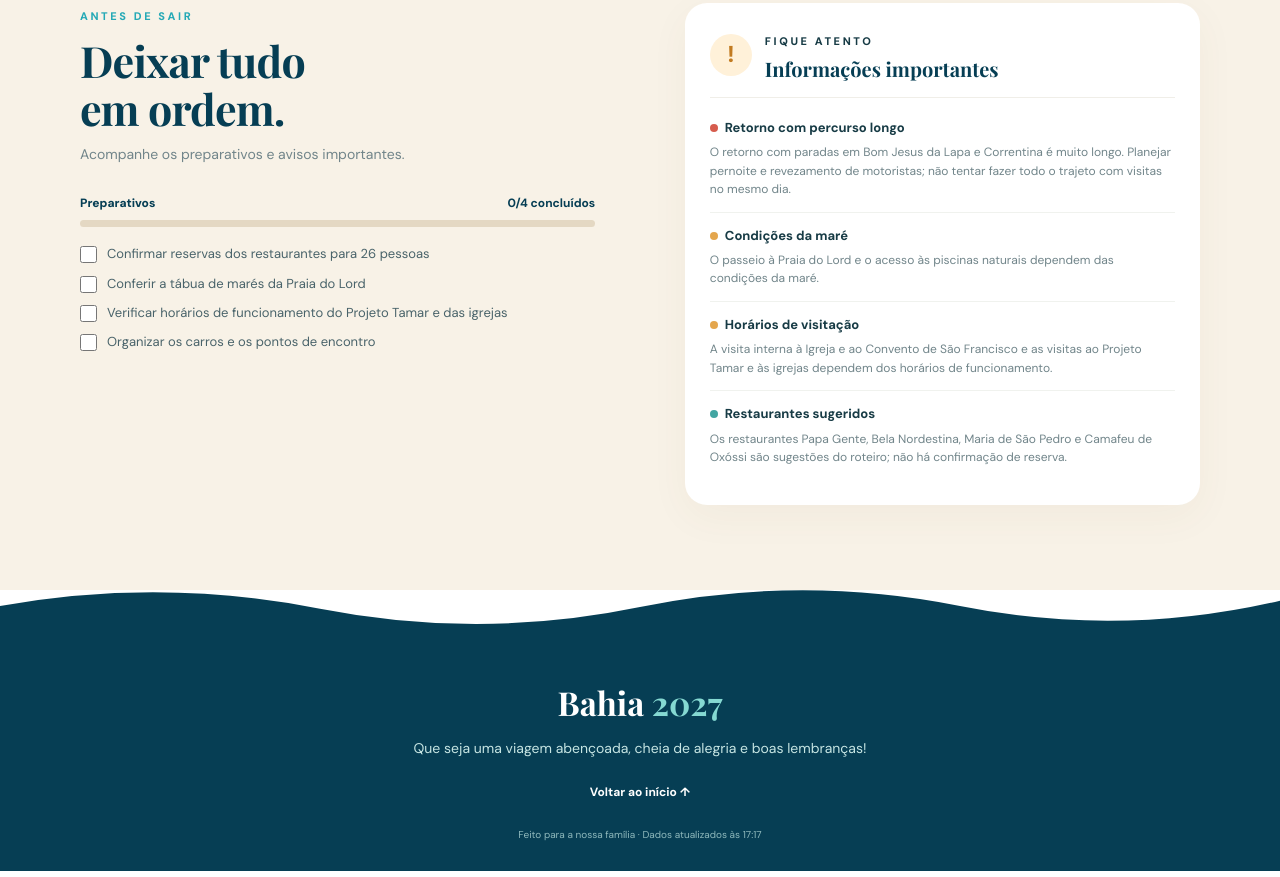
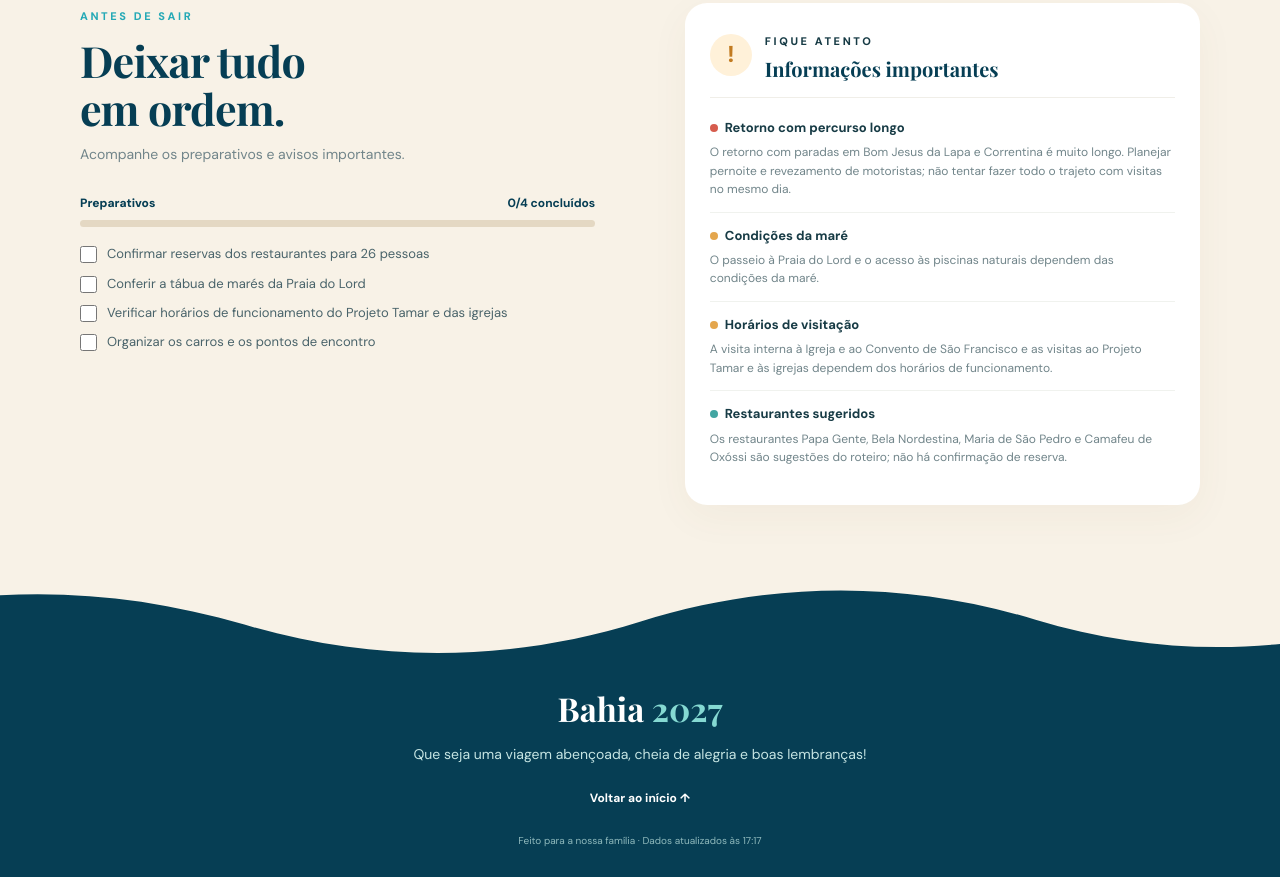
Before and after one commit to HederGabriel/Guarajuba, a plain HTML site: page index.html in a window 1280 px wide. Shown: the part 4491-5368 px from the top of the page. Drawn offline with nearby package versions, Linux system fonts and the light colour scheme.

Commit message:
fix: 'wave-footer.svg' trocada por 'wave-footer-sand'

```diff
--- a/css/style.css
+++ b/css/style.css
@@ -696,15 +696,15 @@ button {
     color: white;
     position: relative;
     text-align: center;
-    padding: 90px 0 28px;
-    overflow: hidden
+    padding: 96px 0 28px;
+    overflow: hidden;
 }
 
 .footer-wave {
     position: absolute;
     inset: 0 0 auto;
-    height: 48px;
-    background: url("../assets/wave-footer.svg") center top/100% 100% no-repeat
+    height: clamp(64px, 7vw, 110px);
+    background: url("../assets/wave-footer-sand.svg") center top / cover no-repeat;
 }
 
 .footer-content {
```
Also changed, not shown: assets/wave-footer-sand.svg (added), assets/wave-footer.svg (deleted).
